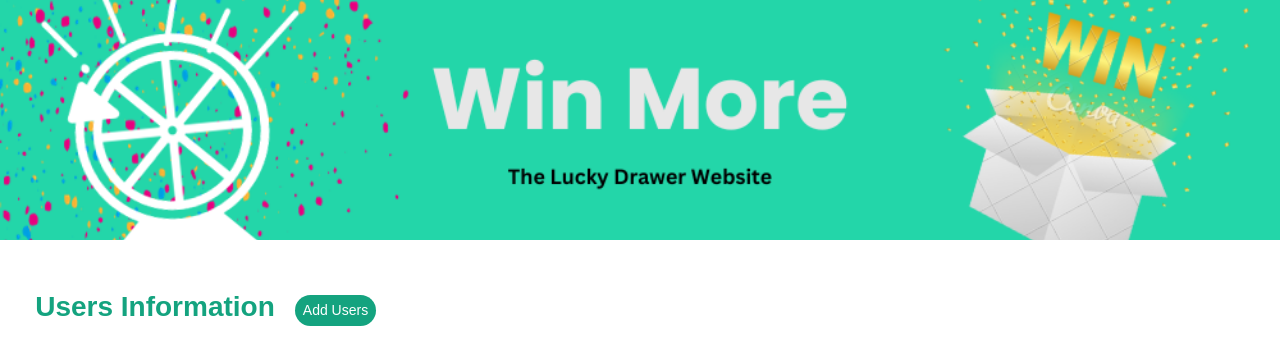
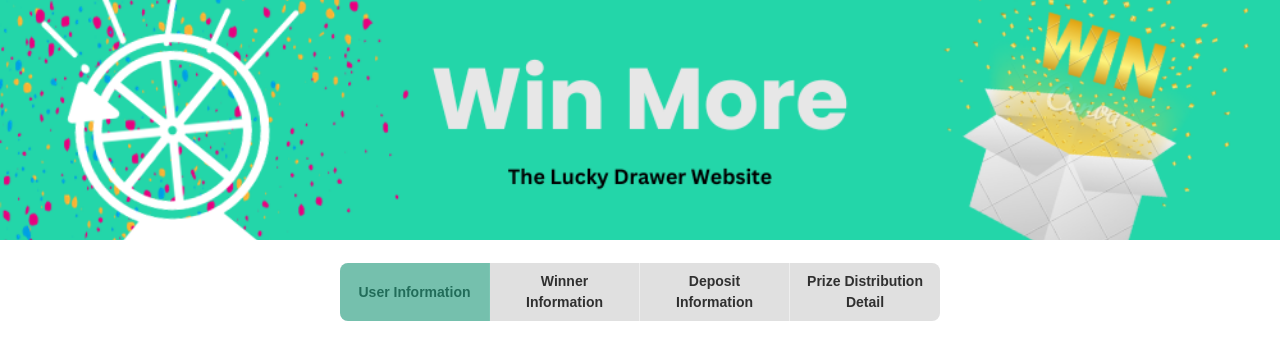
Before and after one commit to Tashanam-Shahbaz/FraudDetective-LuckyDrawWebApp, a Django app: page /user_admin/ in a window 1280 px wide. Shown: the part 50-401 px from the top of the page. Run offline with Django 4.2, Linux system fonts and the light colour scheme; the visitor is signed in with stand-in values (Sample User, id 1); data comes from the database, SQL or seed files in the repository.

Commit message:
Add sliding button

```diff
--- a/frudDetection/static/css/main.css
+++ b/frudDetection/static/css/main.css
@@ -1207,3 +1207,60 @@
   color: #000;
   text-decoration: none;
 }
+
+.main-option-button-container {
+  margin-top: 1%;
+  display: flex;
+  justify-content: center;
+  align-items: center;
+  min-height: 10vh;
+  font-family: sans-serif;
+
+}
+.option-button-container {
+  --bg-offset: 0%;
+  display: flex;
+  border-radius: 0.5rem;
+  overflow: hidden;
+  position: relative;
+  background: rgb(224, 224, 224);
+  /* box-shadow: 2.8px 2.8px 2.2px rgba(0, 0, 0, 0.02),
+    6.7px 6.7px 5.3px rgba(0, 0, 0, 0.028),
+    12.5px 12.5px 10px rgba(0, 0, 0, 0.035),
+    22.3px 22.3px 17.9px rgba(0, 0, 0, 0.042),
+    41.8px 41.8px 33.4px rgba(0, 0, 0, 0.05),
+    100px 100px 80px rgba(0, 0, 0, 0.07); */
+}
+
+.option-button-container::after {
+  content: "";
+  width: 25%;
+  height: 100%;
+  background:  #14a37f85;
+  position: absolute;
+  top: 0;
+  left: var(--bg-offset);
+  transition: left 0.3s;
+}
+
+.option-button-container > button {
+  width: 150px;
+  border: none;
+  padding: 0.50rem 1rem;
+  background: transparent;
+  cursor: pointer;
+  color: #303030;
+  font-weight: 500;
+  font-size: 14px;
+  font-weight: bolder;
+}
+
+.option-button-container > button:not(:last-of-type) {
+  border-right: 1px solid #eee;
+}
+
+
+/* Add a style for the clicked button */
+.click-change {
+  color: white; /* Change text color to white */
+}
--- a/frudDetection/templates/admin.html
+++ b/frudDetection/templates/admin.html
@@ -49,6 +49,14 @@
   {% endfor %}
 {% endif %}
 
+<div class="main-option-button-container">
+  <div class="option-button-container">
+    <button tag="0">User Information</button>
+    <button tag="1">Winner Information</button>
+    <button tag="2">Deposit Information</button>
+    <button tag="3">Prize Distribution Detail</button>
+  </div>
+</div>
 
   <!-- User data (for admin) is starting from here! -->
 
@@ -134,8 +142,30 @@
 function closeModal() {
   modal.style.display = 'none';
 }
+
+if(closeButton!==null){
 // Event listener to close the modal when clicking the close button
 closeButton.addEventListener('click', closeModal);
+}
+
+// sliding button option
+
+const WIDTH =  25;
+
+var btnContainer = document.querySelector(".option-button-container");
+
+function slideBg(n) {
+  const bgOffset = WIDTH * n;
+  btnContainer.style.setProperty("--bg-offset", `${bgOffset}%`);
+}
+
+// Event listener to get the tag value and pass it to slideBg function
+btnContainer.addEventListener('click', function(event) {
+  if (event.target.tagName === 'BUTTON') {
+    const tagValue = event.target.getAttribute('tag');
+    slideBg(parseInt(tagValue));
+  }
+});
 
   });
 </script>
```
